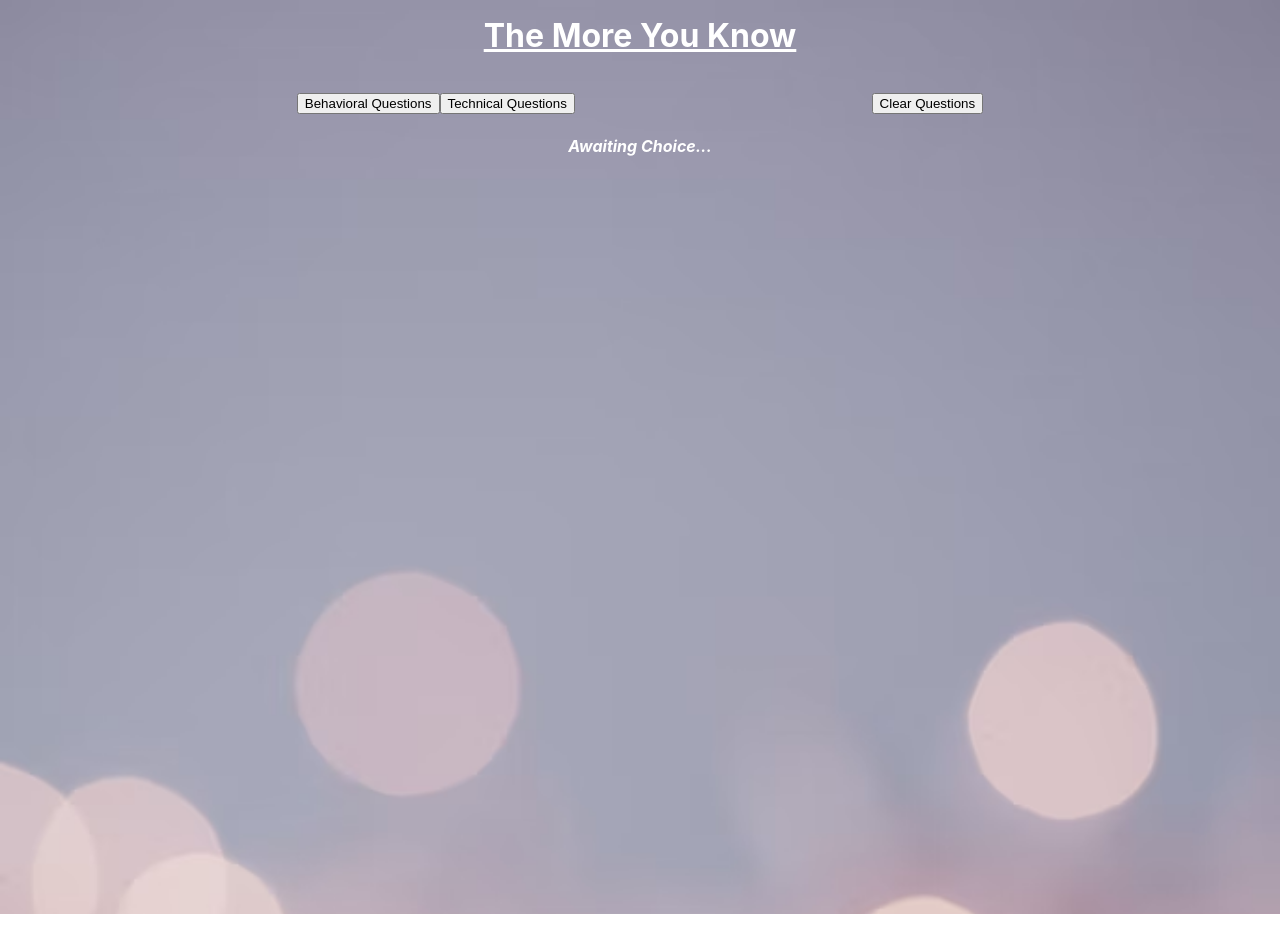
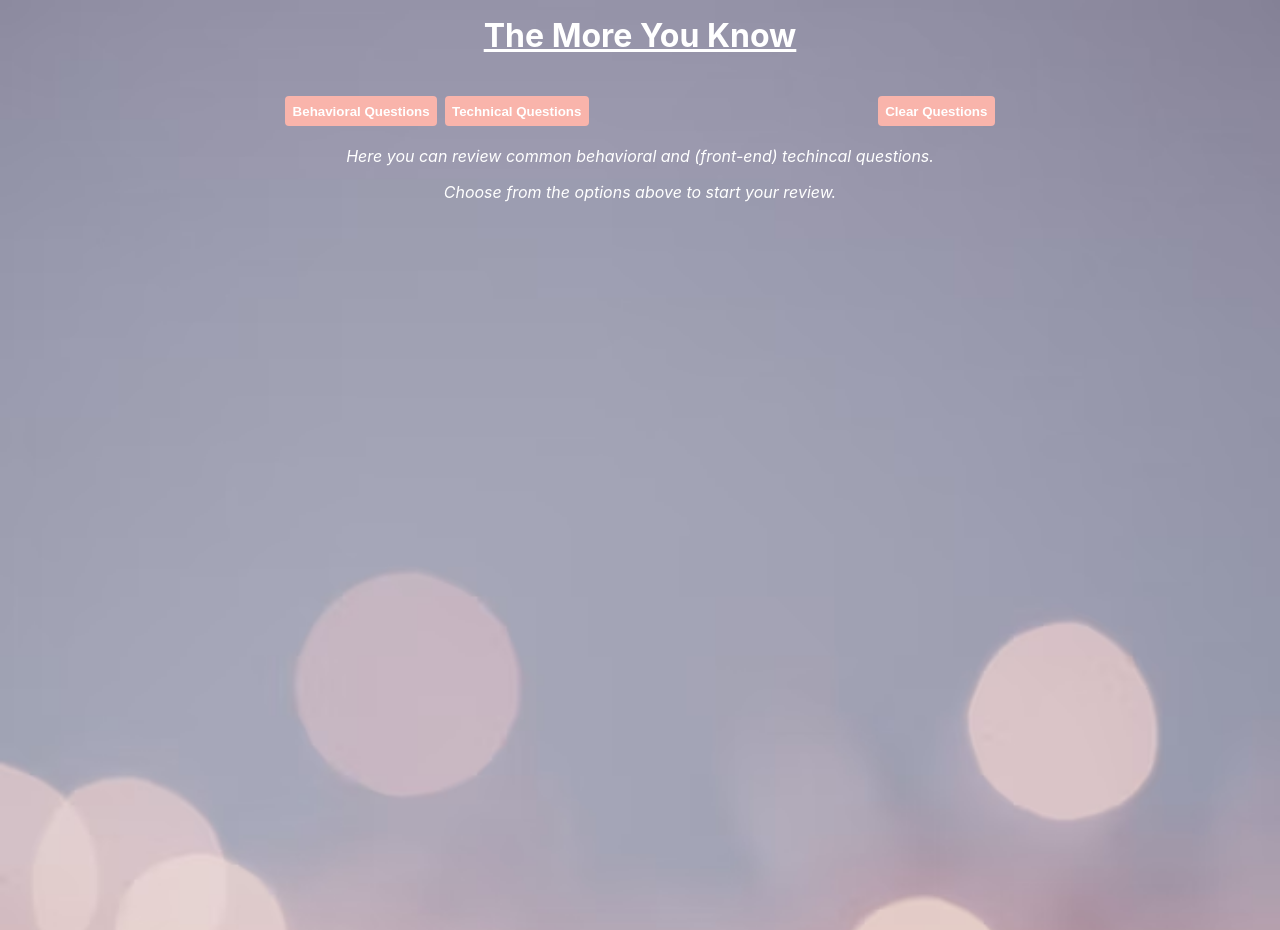
Before and after one commit to danalchapman/the-more-you-know, a React (Create React App) app: page / in a window 1280 px wide. Built offline with nearby package versions, Linux system fonts and the light colour scheme.

Commit message:
Adjust minor css

```diff
--- a/src/Components/QuestionsBox/QuestionsBox.css
+++ b/src/Components/QuestionsBox/QuestionsBox.css
@@ -2,6 +2,16 @@
     align-items: center;
     display: flex;
     justify-content: space-evenly;
+}
+
+.nav-btns {
+    background-color: #f9b4ab;
+    border: none;
+    border-radius: .25rem;
+    color: white;
+    font-weight: bold;
+    margin: .25rem;
+    padding: .45rem;
 }
 
 .question-box {
--- a/src/Components/QuestionsBox/QuestionsBox.tsx
+++ b/src/Components/QuestionsBox/QuestionsBox.tsx
@@ -43,14 +43,17 @@ export const QuestionsBox = () => {
             <div className='nav-btns-box'>
                 <div>
                     <button
+                        className='nav-btns'
                         onClick={() => chooseBehavioral()}
                     >Behavioral Questions</button>
                     <button
+                        className='nav-btns'
                         onClick={() => chooseTechnical()}
                     >Technical Questions</button>
                 </div>
                 <div>
                     <button
+                        className='nav-btns'
                         onClick={() => clearQuestions()}
                     >Clear Questions</button>
                 </div>
@@ -60,7 +63,8 @@ export const QuestionsBox = () => {
                 { displayQuestions() }
             </article>  :
             <article className='loading-box'>
-                <h4>Awaiting Choice...</h4>
+                <p>Here you can review common behavioral and (front-end) techincal questions.</p>
+                <p>Choose from the options above to start your review.</p>
             </article>}
 
         </section>
```
